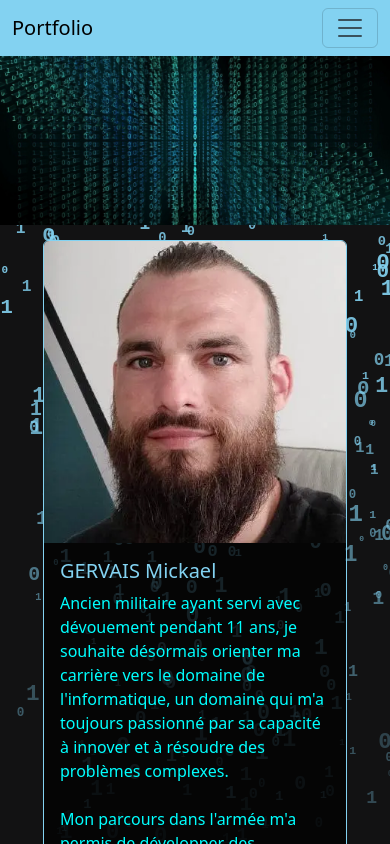
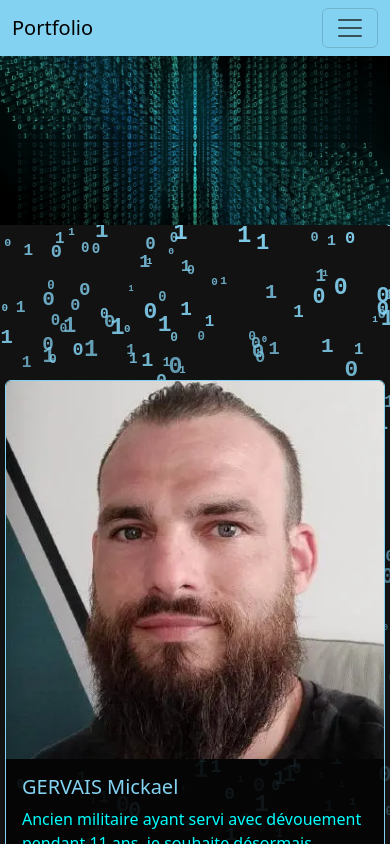
Before and after one commit to thimibka/Portfolio-mika, a React (Vite) app: page / in a window 390 px wide. Shown: the top 844 px of the page. Built offline with nearby package versions, Linux system fonts and the light colour scheme.

Commit message:
chnage size presentation2

```diff
--- a/src/styles/presentation.css
+++ b/src/styles/presentation.css
@@ -152,8 +152,8 @@
   }
 
   .presentation {
-    width: 80%; /* Utiliser toute la largeur disponible */
-    margin-top: 10px; /* Réduire la marge supérieure */
+    width: 100%; /* Utiliser toute la largeur disponible */
+    margin-top: 150px; /* Réduire la marge supérieure */
   }
 
   .title_and_photo_and_presentation_text {
```
